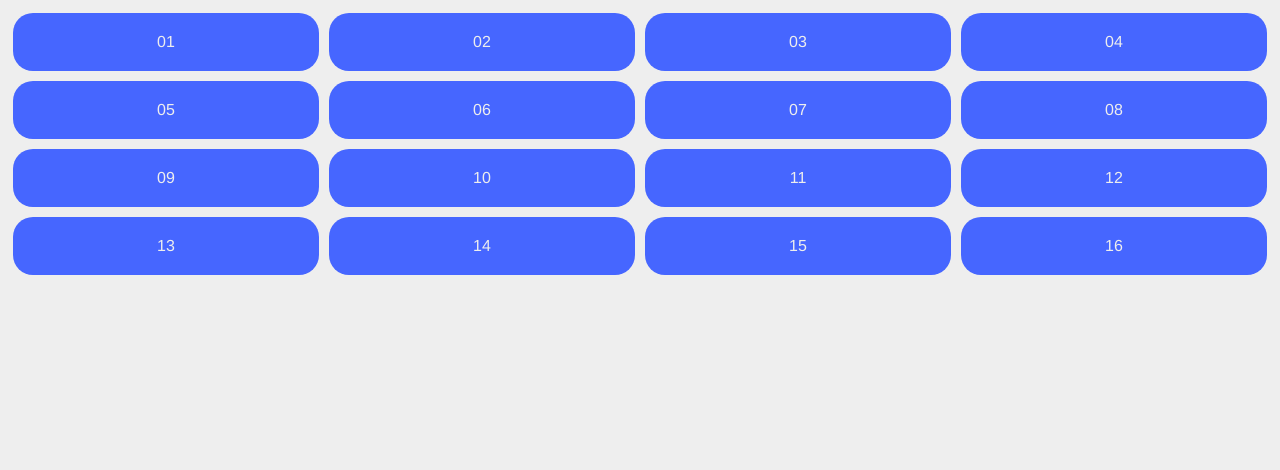
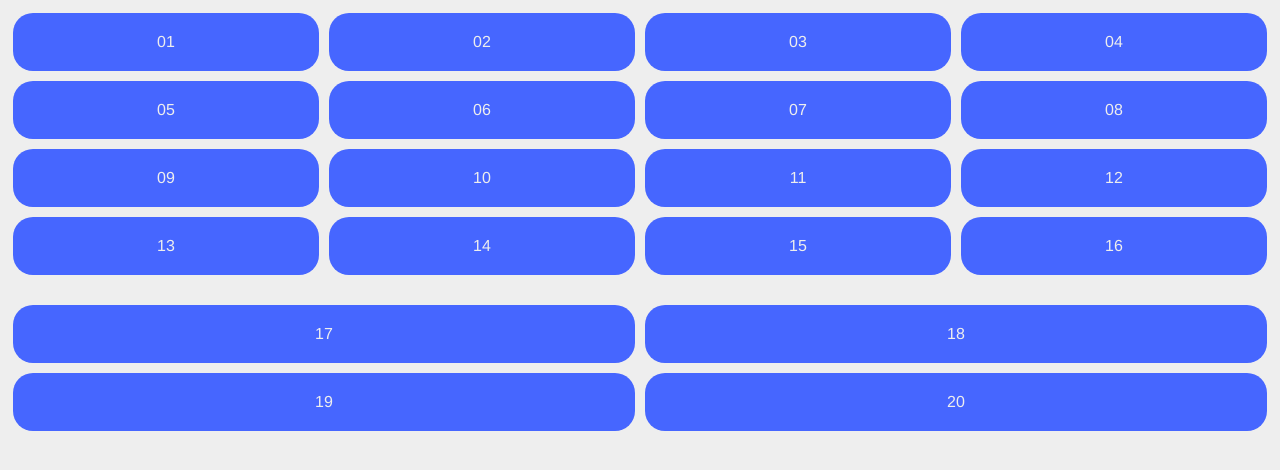
Before and after one commit to ameRese/w8-output, a plain HTML site: page html-css/grid.html in a window 1280 px wide. Drawn offline with Linux system fonts and the light colour scheme.

Commit message:
feat: Added 2*2 grid layout

```diff
--- a/html-css/grid.html
+++ b/html-css/grid.html
@@ -58,5 +58,20 @@
         </div>
     </div>
 
+    <div class="grid grid-col-2">
+        <div class="grid-item">
+            <div class="fill">17</div>
+        </div>
+        <div class="grid-item">
+            <div class="fill">18</div>
+        </div>
+        <div class="grid-item">
+            <div class="fill">19</div>
+        </div>
+        <div class="grid-item">
+            <div class="fill">20</div>
+        </div>
+    </div>
+
 </body>
 </html>
```
